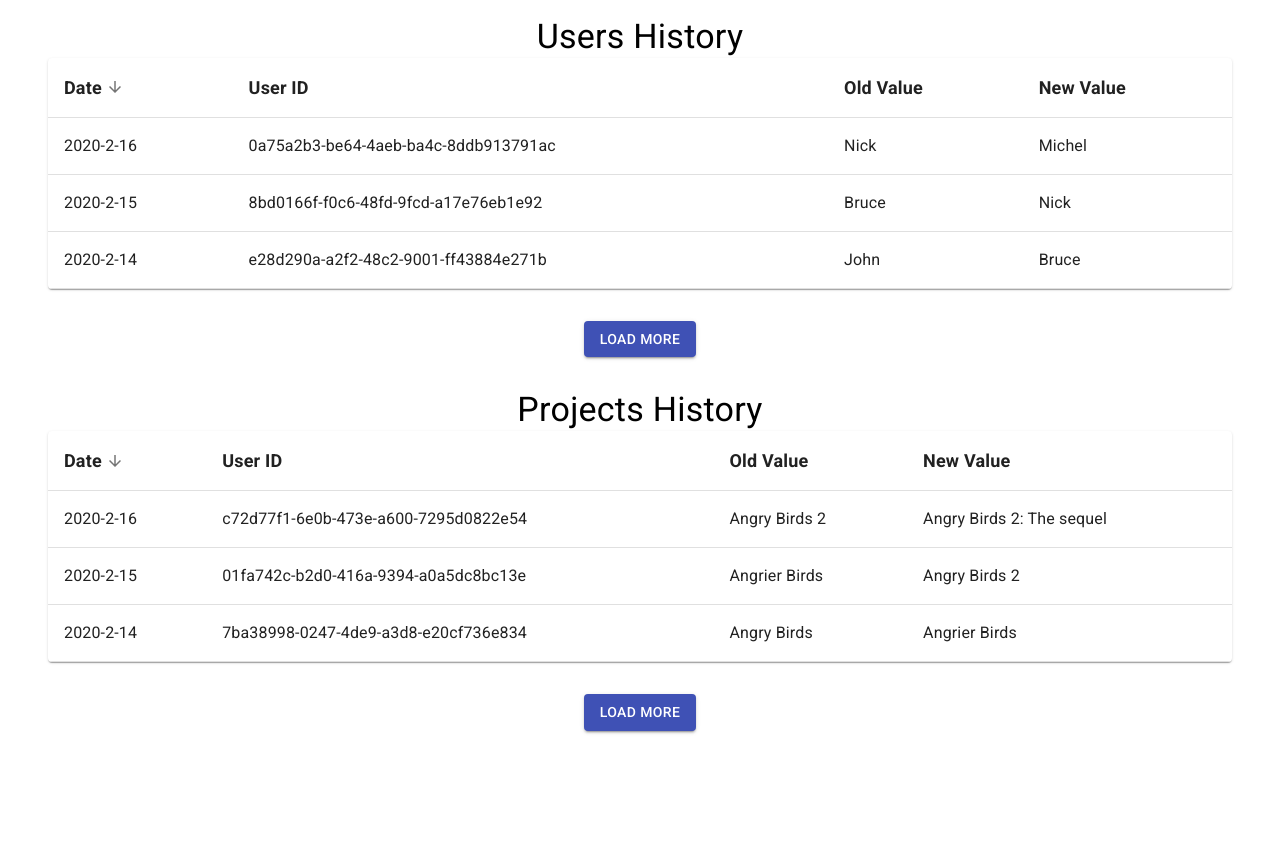
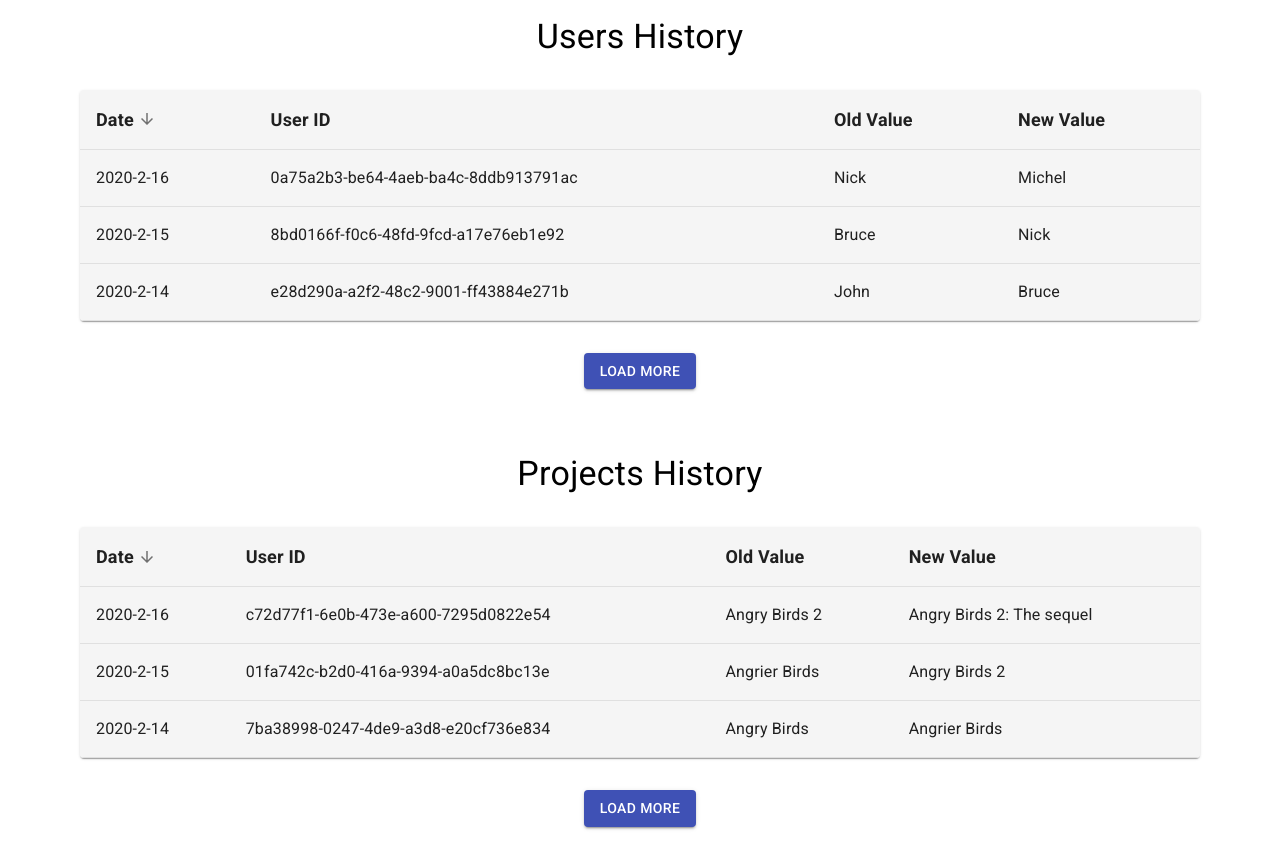
Before and after one commit to ndkv9/info-table, a React (Create React App) app: page / in a window 1280 px wide. Shown: the top 868 px of the page. Before the commit the page ends 800 px from the top, so only its background shows below. Built offline with nearby package versions, Linux system fonts and the light colour scheme.

Commit message:
add table background color

```diff
--- a/src/components/InfoTable.js
+++ b/src/components/InfoTable.js
@@ -20,6 +20,7 @@ const useStyles = makeStyles({
   },
   table: {
     minWidth: 650,
+    backgroundColor: '#f5f5f5',
   },
   header: {
     fontSize: 18,
@@ -89,7 +90,7 @@ const InfoTable = ({ getData }) => {
   }))
 
   return (
-    <Box data-testid='info-table'>
+    <Box data-testid='info-table' boxShadow={0} m={2} p={2}>
       {data.length !== 0 && (
         <TableContainer className={classes.root} component={Paper}>
           <Table className={classes.table} arcenterbel='simple table'>
```
